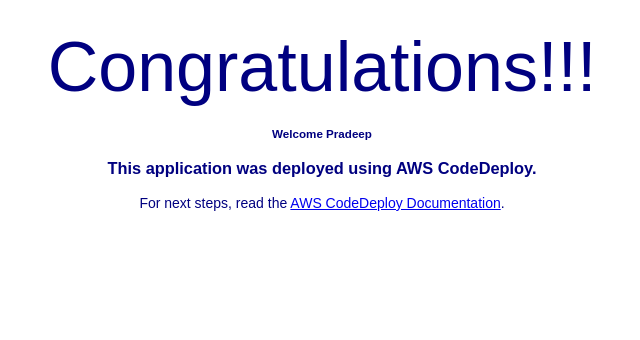
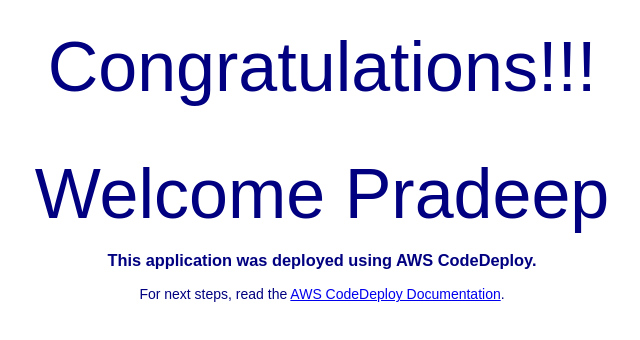
Before and after one commit to pradeepnoone/pradeep, a plain HTML site: page index.html in a window 1280 px wide. Shown: the part 220-560 px from the top of the page, without its empty margins (318-958 px from the left). Drawn offline with Linux system fonts and the light colour scheme.

Commit message:
Update index.html

```diff
--- a/index.html
+++ b/index.html
@@ -28,7 +28,7 @@
   <div align="center">
     <img src="https://s3.ap-south-1.amazonaws.com/www.basava.com/aar_logo_final.png" style="max-width: 20%;">
     <h1>Congratulations!!! </h1>
-      <h5>Welcome Pradeep</h5>
+      <h1>Welcome Pradeep</h1>
     <h3>This application was deployed using AWS CodeDeploy.</h3>
     <p>For next steps, read the <a href="http://aws.amazon.com/documentation/codedeploy">AWS CodeDeploy Documentation</a>.</p>
   </div>
```
